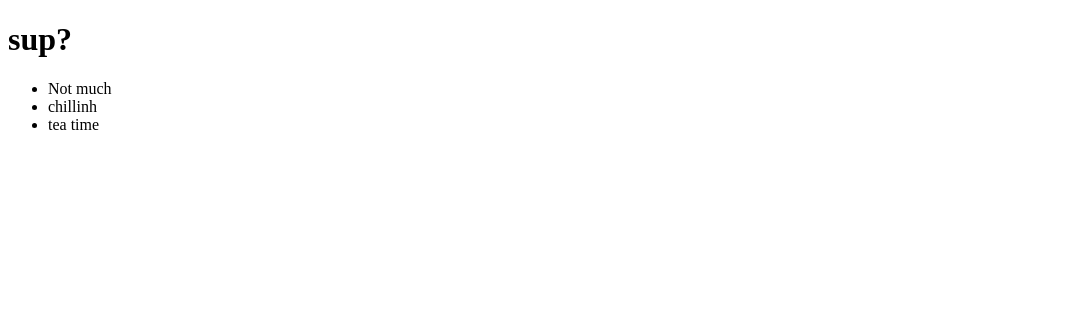
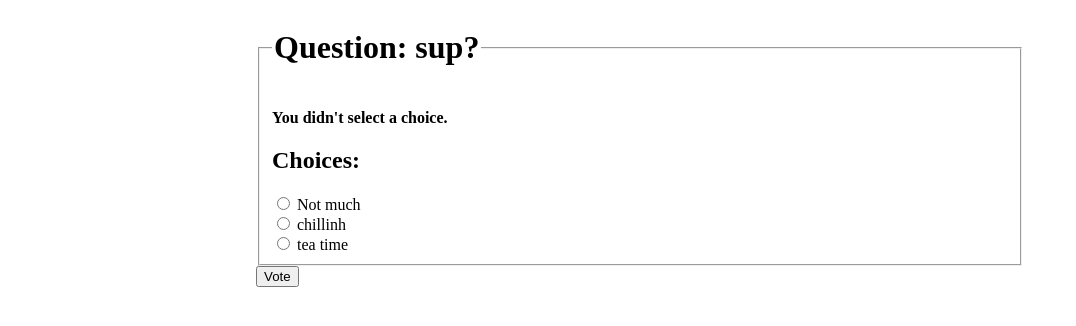
Before and after one commit to othmaneBakkass/django-demo, a Django app: page /polls/1/vote/ in a window 1280 px wide. Shown: the top 326 px of the page, without its empty margins (0-1076 px from the left). Run offline with Django 5.2, Linux system fonts and the light colour scheme; data comes from the database, SQL or seed files in the repository.

Commit message:
modified templates

```diff
--- a/demo/polls/templates/polls/detail.html
+++ b/demo/polls/templates/polls/detail.html
@@ -6,13 +6,40 @@
 		<title>Document</title>
 	</head>
 
+	<style>
+		html,
+		body {
+			width: 100%;
+		}
+		body {
+			max-width: 768px;
+			margin-inline: auto;
+		}
+	</style>
 	<body>
-		<h1>{{ question }}</h1>
+		<form action="{% url 'polls:vote' question.id %}" method="post">
+			{% comment %} for auth reasons {% endcomment %} {% csrf_token %}
+			<fieldset>
+				<legend><h1>Question: {{ question.question_text }}</h1></legend>
+				{% comment %} check for errors {% endcomment %} {% if error_message %}
+				<p><strong>{{ error_message }}</strong></p>
+				{% endif %} {% comment %} list all of choices {% endcomment %}
+				<h2>Choices:</h2>
+				{% for choice in question.choice_set.all %}
 
-		<ul>
-			{% for choice in question.choice_set.all %}
-			<li>{{ choice.choice_text }}</li>
-			{% endfor %}
-		</ul>
+				<label for="choice{{ forloop.counter }}">
+					<input
+						type="radio"
+						name="choice"
+						id="choice{{ forloop.counter }}"
+						value="{{ choice.id }}"
+					/>
+					{{ choice.choice_text }}
+				</label>
+				<br />
+				{% endfor %}
+			</fieldset>
+			<input type="submit" value="Vote" />
+		</form>
 	</body>
 </html>
```
Also changed, not shown: demo/polls/templates/polls/index.html (+8 -0 lines), demo/polls/templates/polls/results.html (added, +23 -0 lines).
